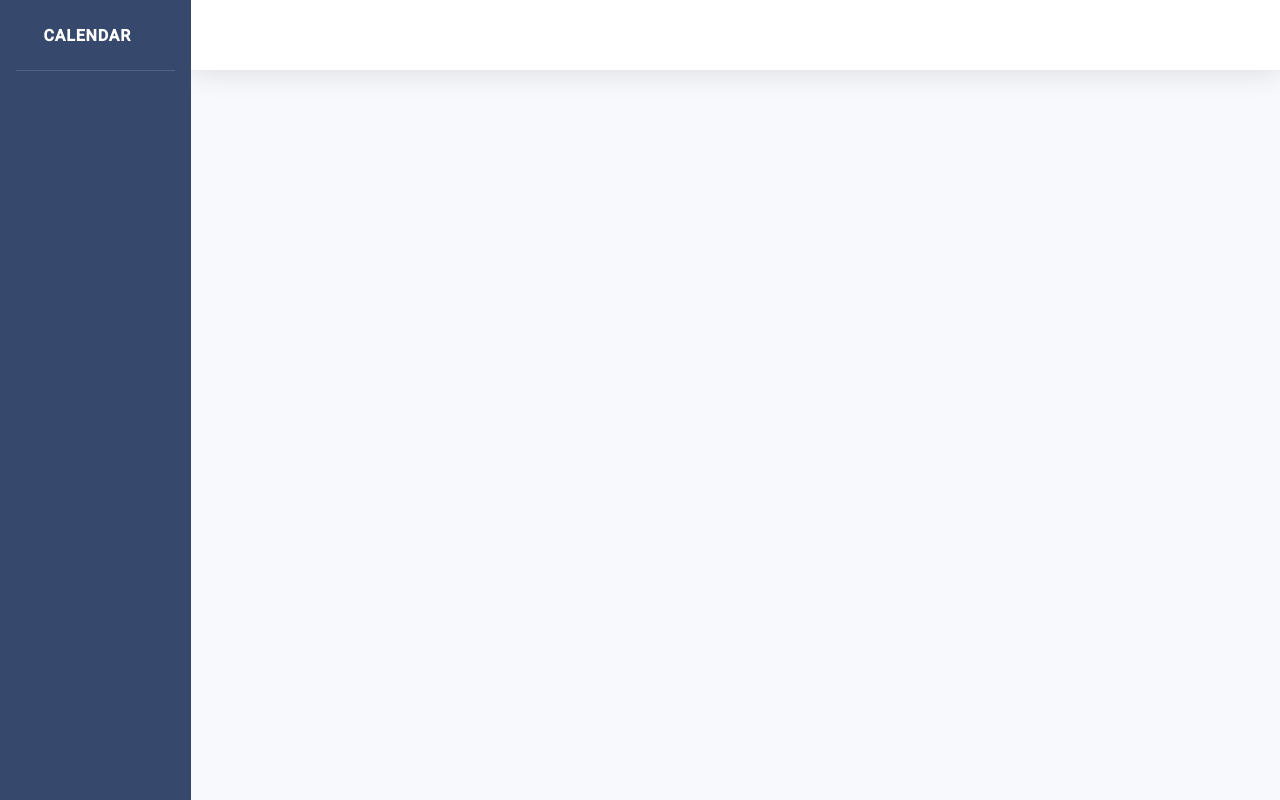
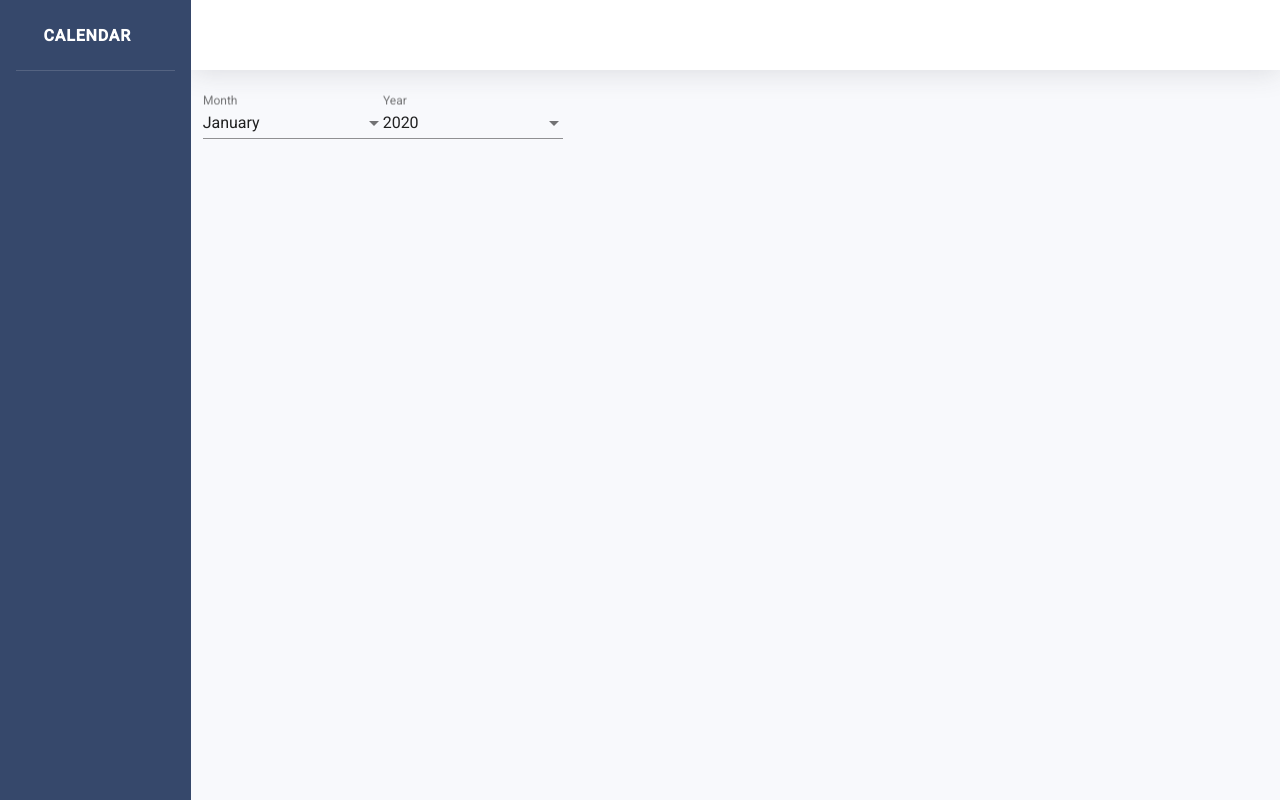
Before and after one commit to AndreiRusu94/calendar-frontend, an Angular app: page /calendar in a window 1280 px wide. Built offline with nearby package versions, Linux system fonts and the light colour scheme.

Commit message:
Add selectors for the month and year

```diff
--- a/src/app/calendar/calendar/calendar.component.html
+++ b/src/app/calendar/calendar/calendar.component.html
@@ -14,7 +14,29 @@
 
       <div class="navbar navbar-expand navbar-light bg-white topbar" id="topbar"></div>
 
-      <div class="container-fluid"></div>
+      <div class="container-fluid">
+        <mat-form-field>
+          <mat-label>
+            Month
+          </mat-label>
+          <mat-select [value]=selectedMonth>
+            <mat-option *ngFor="let month of months" [value]="month">
+              {{month}}
+            </mat-option>
+          </mat-select>
+        </mat-form-field>
+
+        <mat-form-field>
+          <mat-label>
+            Year
+          </mat-label>
+          <mat-select [value]=selectedYear>
+            <mat-option *ngFor="let year of years" [value]="year">
+              {{year}}
+            </mat-option>
+          </mat-select>
+        </mat-form-field>
+      </div>
     </div>
   </div>
 </div>
--- a/src/app/calendar/calendar/calendar.component.ts
+++ b/src/app/calendar/calendar/calendar.component.ts
@@ -7,9 +7,27 @@ import { Component, OnInit } from '@angular/core';
 })
 export class CalendarComponent implements OnInit {
 
-  constructor() { }
+  months: string[];
+  years: number[] = [];
+  selectedYear: number;
+  selectedMonth: string;
+
+  constructor() {
+  }
 
   ngOnInit() {
+    let date = new Date();
+
+    this.months = ['January', 'February', 'March', 'April', 'May', 'June', 'July', 'August',
+      'September', 'October', 'November', 'December'];
+
+    let currentYear = date.getFullYear();
+    this.selectedYear = currentYear;
+    this.selectedMonth = this.months[date.getMonth()];
+
+    for (let i = currentYear - 5; i < currentYear + 5; i++) {
+      this.years.push(i);
+    }
   }
 
 }
```
Also changed, not shown: src/app/app.module.ts (+5 -3 lines).
